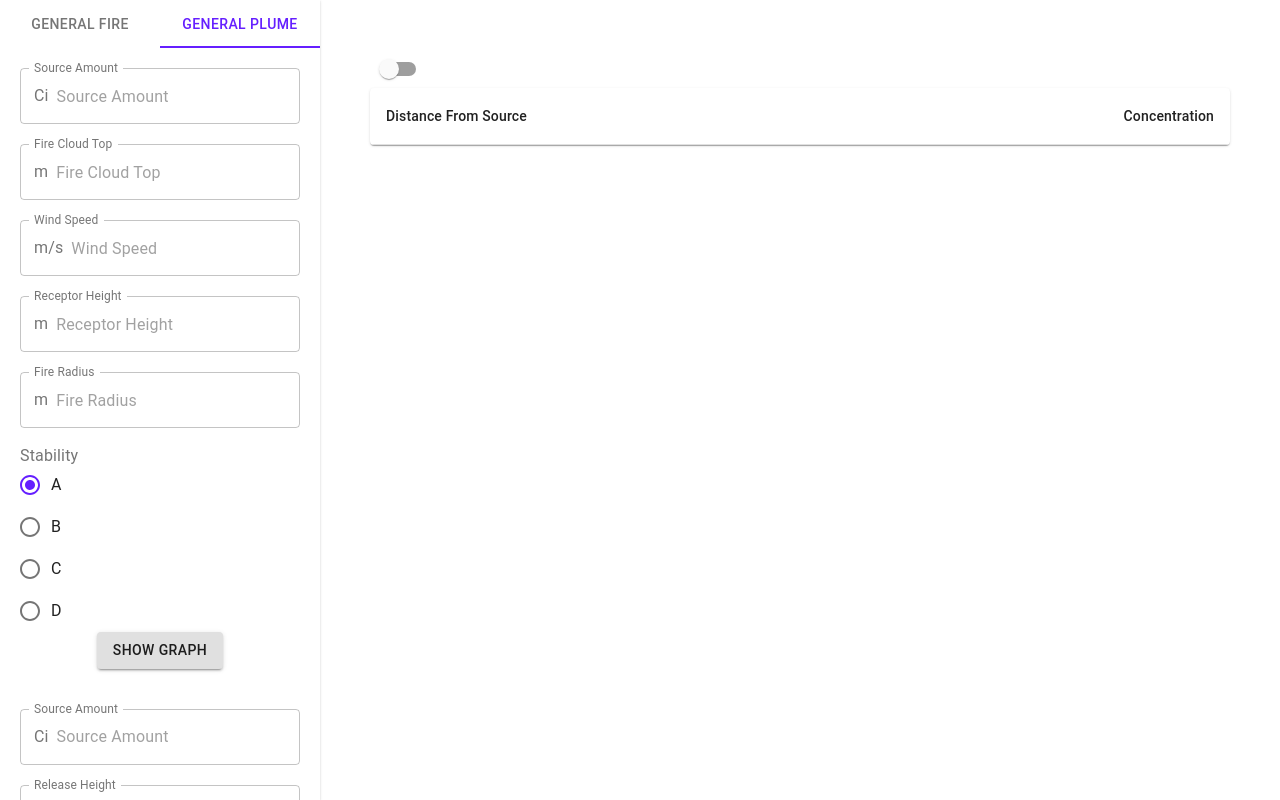
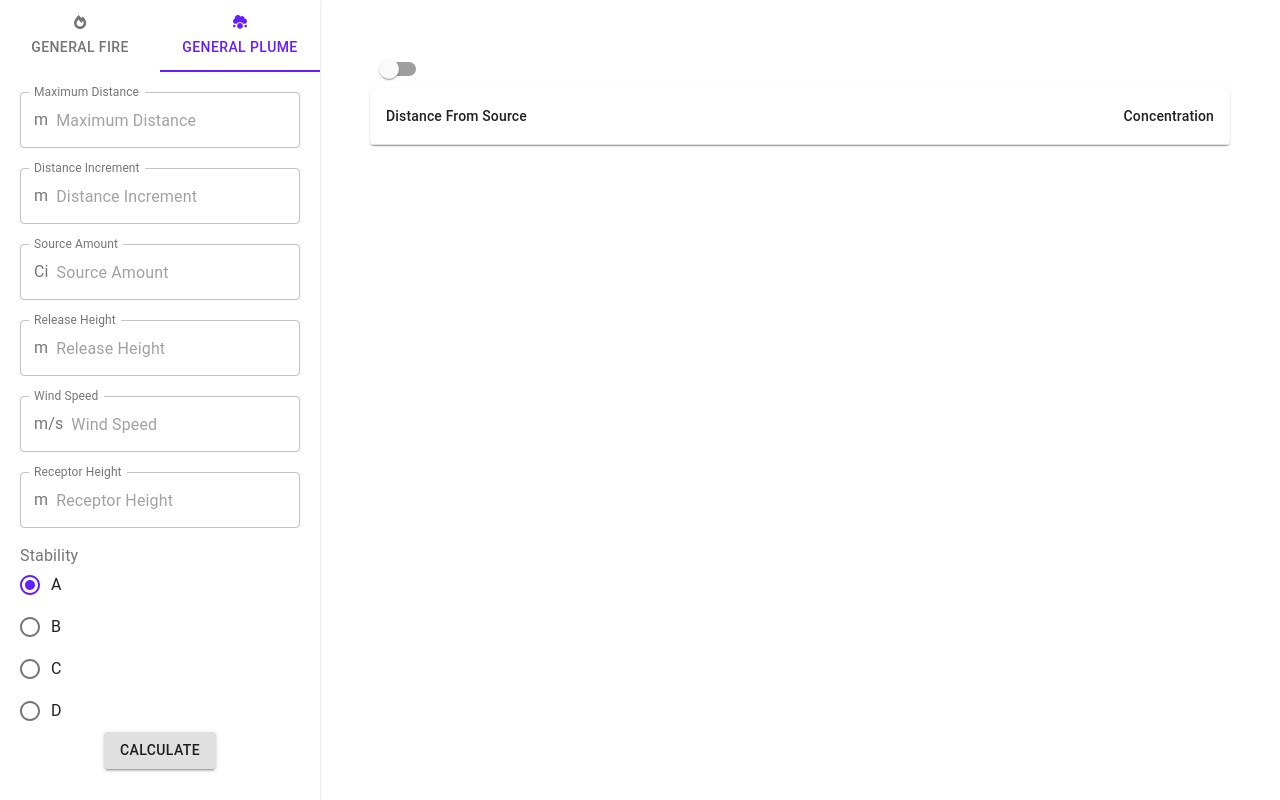
Before and after one commit to CEN3031-Team-6-LLC/project-ui, a React (Create React App) app: page / in a window 1280 px wide. Both pictures are taken after a click on the tab "GENERAL PLUME". Built offline with nearby package versions, Linux system fonts and the light colour scheme.

Commit message:
Fixed resizing left control panel and added validation to general plume

```diff
--- a/package.json
+++ b/package.json
@@ -3,6 +3,9 @@
   "version": "0.1.0",
   "private": true,
   "dependencies": {
+    "@fortawesome/fontawesome-svg-core": "^1.2.25",
+    "@fortawesome/free-solid-svg-icons": "^5.11.2",
+    "@fortawesome/react-fontawesome": "^0.1.7",
     "@material-ui/core": "^4.5.2",
     "@types/jest": "24.0.18",
     "@types/node": "12.7.5",
--- a/src/GeneralFire/GeneralFire.js
+++ b/src/GeneralFire/GeneralFire.js
@@ -13,7 +13,7 @@ const useStyles = MaterialUI.makeStyles(theme => {
 });
 
 const GeneralFire = props => {
-  const { onFireClick } = props;
+  const { onFireClick, hidden } = props;
   const classes = useStyles();
   const [state, setState] = React.useState({
     sourceAmount: {
@@ -46,7 +46,7 @@ const GeneralFire = props => {
   });
 
   return (
-    <div className={classes.generalFire}>
+    <div className={classes.generalFire} hidden={hidden}>
       {/*------------------------------------------ Source Amount*/}
       <CustomWidgets.InputField
         placeholder="Source Amount"
@@ -178,7 +178,7 @@ const GeneralFire = props => {
       />
 
       <MaterialUI.Button variant="contained" onClick={() => onFireClick(state)}>
-        Show Graph
+        Calculate
       </MaterialUI.Button>
     </div>
   );
--- a/src/GeneralPlume/GeneralPlume.js
+++ b/src/GeneralPlume/GeneralPlume.js
@@ -14,9 +14,19 @@ const useStyles = MaterialUI.makeStyles(theme => {
 });
 
 const GeneralPlume = props => {
-  const { onPlumeClick } = props;
+  const { onPlumeClick, hidden } = props;
   const classes = useStyles();
   const [state, setState] = React.useState({
+    maxDistanceAmount: {
+      amount: 0,
+      error: false,
+      errorMessage: "Error: Please enter a value greater than 0"
+    },
+    distanceIncrementAmount: {
+      amount: 0,
+      error: false,
+      errorMessage: "Error: Please enter a value greater than 0"
+    },
     sourceAmount: {
       amount: 0,
       error: false,
@@ -41,7 +51,38 @@ const GeneralPlume = props => {
   });
 
   return (
-    <div className={classes.generalPlume}>
+    <div className={classes.generalPlume} hidden={hidden}>
+      <CustomWidgets.InputField
+        placeholder="Maximum Distance"
+        unit="m"
+        unitTogglelable={true}
+        title="Maximum Distance"
+        data={state.maxDistanceAmount}
+        onChange={e => {
+          const value = window.parseInt(e.target.value);
+          if (value >= 0) {
+            state.maxDistanceAmount.amount = value;
+          } else {
+            state.maxDistanceAmount.error = true;
+          }
+          setState({ ...state });
+        }}
+      />
+      <CustomWidgets.InputField
+        placeholder="Distance Increment"
+        unit="m"
+        title="Distance Increment"
+        data={state.distanceIncrementAmount}
+        onChange={e => {
+          const value = window.parseInt(e.target.value);
+          if (value >= 0) {
+            state.distanceIncrementAmount.amount = value;
+          } else {
+            state.distanceIncrementAmount.error = true;
+          }
+          setState({ ...state });
+        }}
+      />
       <CustomWidgets.InputField
         placeholder="Source Amount"
         unit="Ci"
@@ -121,7 +162,7 @@ const GeneralPlume = props => {
         variant="contained"
         onClick={() => onPlumeClick(state)}
       >
-        Show Graph
+        Calculate
       </MaterialUI.Button>
     </div>
   );
--- a/src/LeftControls.js
+++ b/src/LeftControls.js
@@ -3,6 +3,8 @@ import * as MaterialUI from "@material-ui/core";
 import clsx from "clsx";
 import GeneralPlume from "./GeneralPlume/GeneralPlume";
 import GeneralFire from "./GeneralFire/GeneralFire";
+import { FontAwesomeIcon } from "@fortawesome/react-fontawesome";
+import { faFireAlt, faCloudMeatball } from "@fortawesome/free-solid-svg-icons";
 
 const useStyles = MaterialUI.makeStyles(theme => {
   return {
@@ -10,6 +12,9 @@ const useStyles = MaterialUI.makeStyles(theme => {
       height: "100%",
       width: "100%",
       overflowY: "scroll"
+    },
+    leftControlTabs: {
+      width: "100%"
     }
   };
 });
@@ -23,24 +28,57 @@ const LeftControls = props => {
   } = props;
   const classes = useStyles();
   const [value, setValue] = React.useState(0);
+  const [generalFire, setGeneralFire] = React.useState("General Fire");
+  const [generalPlume, setGeneralPlume] = React.useState("General Plume");
+
+  const leftControlRef = React.useRef();
 
   const handleChange = (event, newValue) => {
+    console.log("changing", newValue);
     onSwitchTabs(newValue);
     setValue(newValue);
   };
 
+  React.useEffect(() => {
+    const checkLeftControlWidth = () => {
+      const leftControlRect = leftControlRef.current.getBoundingClientRect();
+      if (leftControlRect.width < 320) {
+        setGeneralFire("");
+        setGeneralPlume("");
+      } else {
+        setGeneralFire("General Fire");
+        setGeneralPlume("General Plume");
+      }
+    };
+
+    checkLeftControlWidth();
+
+    window.addEventListener("resize", e => {
+      checkLeftControlWidth();
+    });
+  });
+
   return (
     <MaterialUI.Paper className={clsx(className, classes.controls)} square>
-      <div>
+      <div ref={leftControlRef}>
         <MaterialUI.Tabs
           value={value}
+          className={classes.leftControlTabs}
           indicatorColor="secondary"
           textColor="secondary"
           onChange={handleChange}
           aria-label="disabled tabs example"
         >
-          <MaterialUI.Tab label="General Fire" />
-          <MaterialUI.Tab label="General Plume" />
+          <MaterialUI.Tab
+            label={generalFire}
+            fullWidth
+            icon={<FontAwesomeIcon icon={faFireAlt} />}
+          />
+          <MaterialUI.Tab
+            label={generalPlume}
+            fullWidth
+            icon={<FontAwesomeIcon icon={faCloudMeatball} />}
+          />
         </MaterialUI.Tabs>
         <GeneralFire
           value={value}
```
Also changed, not shown: 1 other file (tests, documents, lock files or other folders).
